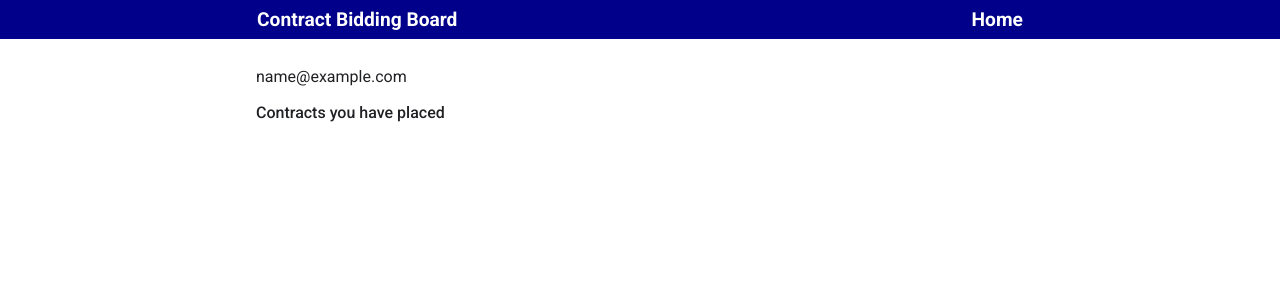
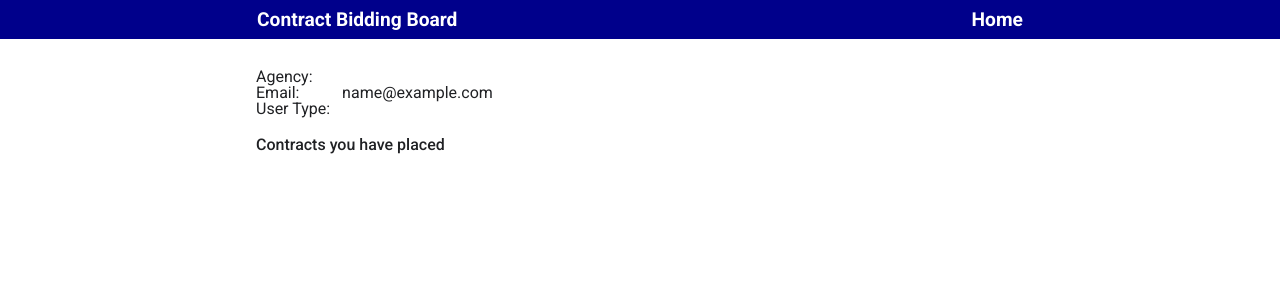
Before and after one commit to mrhaffner/job_bidding_board, a Django app: page /user in a window 1280 px wide. Shown: the top 300 px of the page. Run offline with Django 4.2, Linux system fonts and the light colour scheme; the visitor is signed in with stand-in values (Sample User, id 1); data that the repository does not hold is empty; parts of the project's set-up code (start-up, migrations or seed data) failed here and were passed over.

Commit message:
update spacing for user information

```diff
--- a/contract_board/board/static/style.css
+++ b/contract_board/board/static/style.css
@@ -200,6 +200,10 @@ section {
   margin-bottom: 20px;
 }
 
+td {
+  padding-right: 12px;
+}
+
 .bid-listing,
 .contract-listing {
   border-radius: 4px;
--- a/contract_board/board/templates/user/user.html
+++ b/contract_board/board/templates/user/user.html
@@ -1,8 +1,19 @@
 {% extends 'base.html' %} {% block content %}
 <section>
-  <div>{{ user.agency_name }}</div>
-  <div>{{ user.email }}</div>
-  <div>{{ user.type }}</div>
+  <table>
+    <tr>
+      <td>Agency:</td>
+      <td>{{ user.agency_name }}</td>
+    </tr>
+    <tr>
+      <td>Email:</td>
+      <td>{{ user.email }}</td>
+    </tr>
+    <tr>
+      <td>User Type:</td>
+      <td>{{ user.type|lower }}</td>
+    </tr>
+  </table>
 </section>
 <section>
   {% if user.type == 'CONTRACTOR' %}
```
